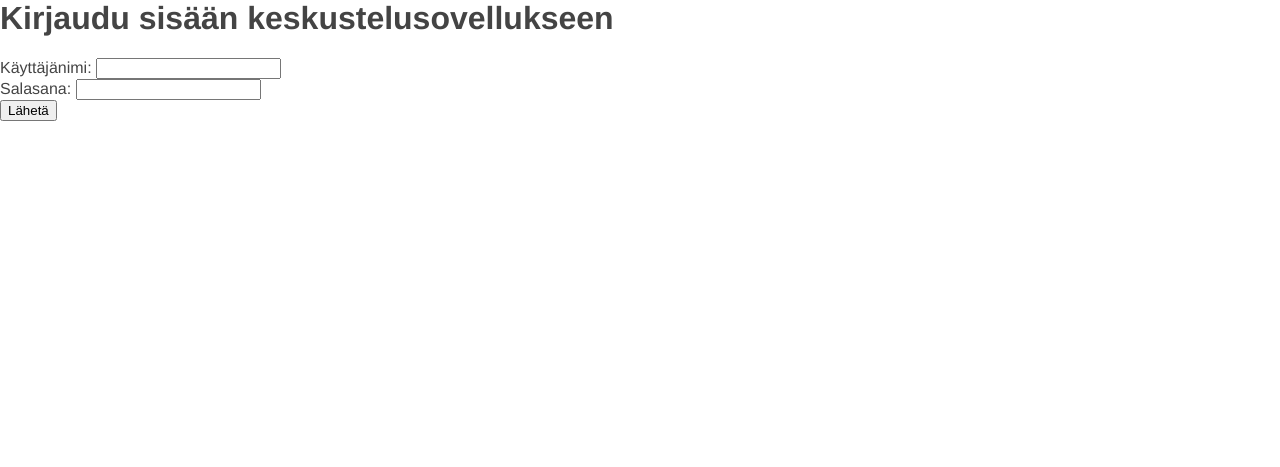
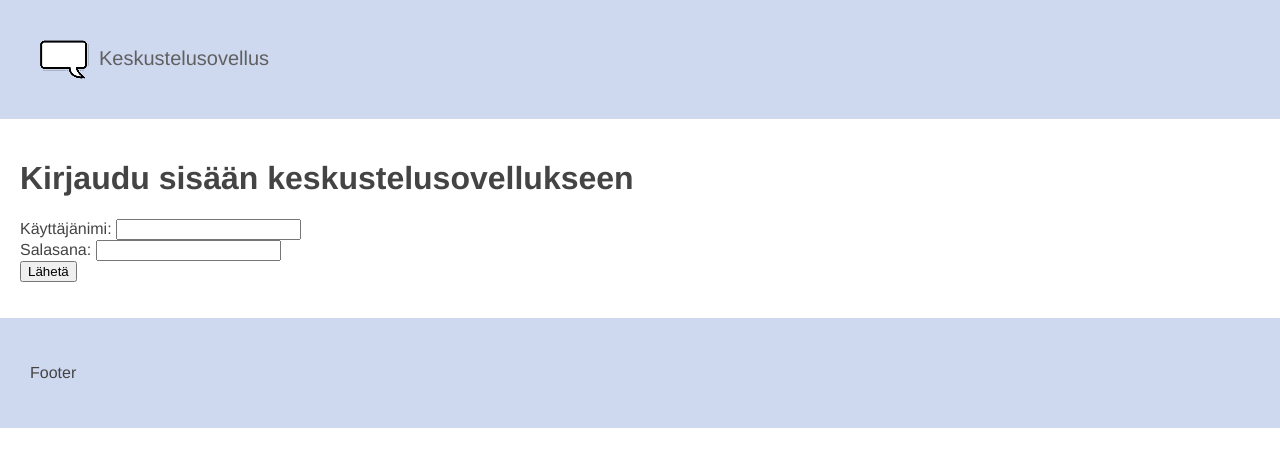
Before and after one commit to otsohelos/keskustelusovellus, a Flask app: page /login in a window 1280 px wide. Shown: the top 467 px of the page. Run offline with Flask 2, Linux system fonts and the light colour scheme.

Commit message:
layout, styling

```diff
--- a/app.py
+++ b/app.py
@@ -10,6 +10,8 @@ app.config["SQLALCHEMY_DATABASE_URI"] = getenv("DATABASE_URL")
 db = SQLAlchemy(app)
 app.secret_key = getenv("SECRET_KEY")
 
+cache = {}
+cache["message"] = ""
 
 @app.route("/")
 def index():
@@ -18,7 +20,8 @@ def index():
 
 @app.route("/login")
 def login():
-    return render_template("login.html")
+    message = cache["message"]
+    return render_template("login.html", message=message)
 
 @app.route("/signup")
 def signup():
@@ -28,7 +31,20 @@ def signup():
 def loginsubmit():
     username = request.form["username"]
     password = request.form["password"]
-    session["username"] = username
+    sql = text("SELECT id, password FROM users WHERE username=:username")
+    result = db.session.execute(sql, {"username":username})
+    user = result.fetchone()
+    if not user:
+        # TODO: invalid username
+        cache["message"] = "Käyttäjänimeä ei löydy"
+        return redirect("/login")
+    else:
+        hash_value = user.password
+    if check_password_hash(hash_value, password):
+        session["username"] = username
+    else:
+        cache["message"] = "Väärä salasana"
+        return redirect("/login")
     return redirect("/")
 
 @app.route("/signupsubmit", methods=["POST"])
--- a/static/stylesheet.css
+++ b/static/stylesheet.css
@@ -4,3 +4,42 @@ body {
     font-family: "Helvetica Neue", Helvetica, Arial, sans-serif;
     color: #444;
   }
+
+  .header {
+    color:rgb(96, 96, 96);
+    font-size: 20;
+    padding: 30px;
+    background-color:rgb(206, 217, 240);
+  }
+
+  .header a{
+    text-decoration: none;
+    color:rgb(96, 96, 96);
+
+  }
+
+  .header img {
+    padding: 10;
+    vertical-align: middle;
+    text-decoration: none;
+  }
+
+
+  .contentbox {
+    padding: 20px;
+  }
+
+  .footer {
+    padding: 30px;
+    background-color:rgb(206, 217, 240)
+  }
+
+  .contentbox a, .contentbox a:visited {
+    color:rgb(21, 129, 102);
+    text-decoration: none;
+  }
+
+  .contentbox a:hover, .contentbox a:active {
+    color:rgb(12, 82, 65);
+    text-decoration: none;
+  }
--- /dev/null
+++ b/templates/layout.html
@@ -0,0 +1,17 @@
+<head>
+    <title>Keskustelusovellus</title>
+    <link rel="stylesheet" href="static/stylesheet.css">
+</head>
+
+<body>
+    <div class="header">
+        <a href="/" rel="noopener noreferrer"><img src="static/logo-transparent.png">Keskustelusovellus</a>
+    </div>
+    <div class="contentbox">
+        {% block content %}
+        {% endblock %}
+    </div>
+    <div class="footer">
+        <p>Footer</p>
+    </div>
+</body>
--- a/templates/login.html
+++ b/templates/login.html
@@ -1,10 +1,11 @@
-<head>
-    <title>Kirjaudu sisään</title>
-    <link rel="stylesheet" href="static/stylesheet.css">
-</head>
+{% extends "layout.html" %}
 
-<body>
+{% block content %}
+
     <h1>Kirjaudu sisään keskustelusovellukseen</h1>
+    {% if message %}
+    <p>{{ message }}</p>
+    {% endif %}
     <form action="/loginsubmit" method="POST">
         Käyttäjänimi:
         <input type="text" name="username">
@@ -15,3 +16,5 @@
         <input type="submit" value="Lähetä">
     </form>
 </body>
+
+{% endblock %}
```
Also changed, not shown: templates/index.html (+5 -6 lines), templates/signup.html (+5 -5 lines), static/logo-transparent.png (added), static/logo.jpg (deleted), static/logo.png (added).
